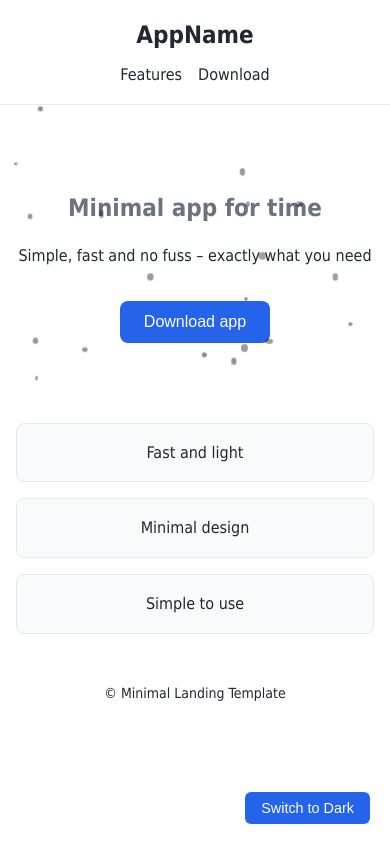
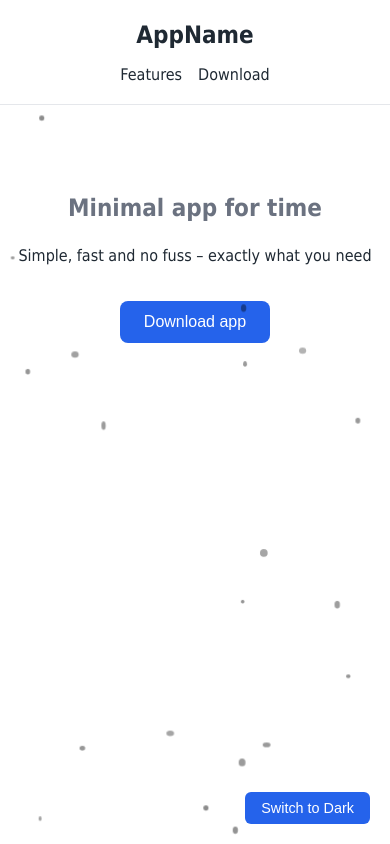
Before and after one commit to Aylishakeri19/minimal-react-landing, a React (Vite) app: page / in a window 390 px wide. Shown: the top 844 px of the page. Built offline with nearby package versions, Linux system fonts and the light colour scheme.

Commit message:
fix mobile light background issue

```diff
--- a/src/components/Hero.jsx
+++ b/src/components/Hero.jsx
@@ -1,7 +1,7 @@
 import React from 'react';
 
 export default function Hero() {
-  const particles = Array.from({ length: 20 }); // 20 ذره
+  const particles = Array.from({ length: 22 }); // 20 particle
 
   return (
     <section className="hero">
--- a/src/main.jsx
+++ b/src/main.jsx
@@ -1,7 +1,7 @@
 import React from 'react';
 import ReactDOM from 'react-dom/client';
 import App from './App.jsx';
-import './styles.css';  // فقط یک فایل استایل کافی است
+import './styles.css';  // style file
 
 ReactDOM.createRoot(document.getElementById('root')).render(
   <React.StrictMode>
--- a/src/styles.css
+++ b/src/styles.css
@@ -1,4 +1,4 @@
-/* ================== تم روشن و تاریک ================== */
+/* ================== Light and dark theme ================== */
 :root[data-theme='light'] {
   --bg: #ffffff;
   --surface: #f9fafb;
@@ -19,7 +19,12 @@
   --particle-color: rgba(255,255,255,0.7);
 }
 
-/* ================== ریست و پایه ================== */
+html,body,#root {
+  min-height: 100vh;
+  background: var(--bg);
+}
+
+/* ================== Reset and bast ================== */
 *, *::before, *::after {
   box-sizing: border-box;
 }
@@ -56,6 +61,7 @@ body {
 
 /* ================== Hero ================== */
 .hero {
+  min-height: 100vh;
   text-align: center;
   padding: 6rem 1rem;
   background: var(--bg);
@@ -109,7 +115,7 @@ body {
   margin: 2rem 0 0 0;
 }
 
-/* ================== دکمه Toggle Theme ================== */
+/* ================== Button Toggle Theme ================== */
 .toggle-theme {
   position: fixed;
   bottom: 20px;
```
